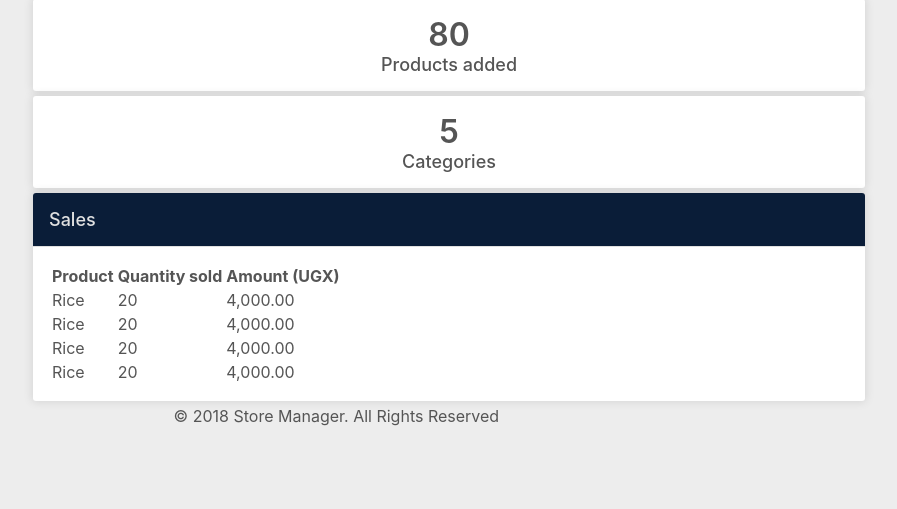
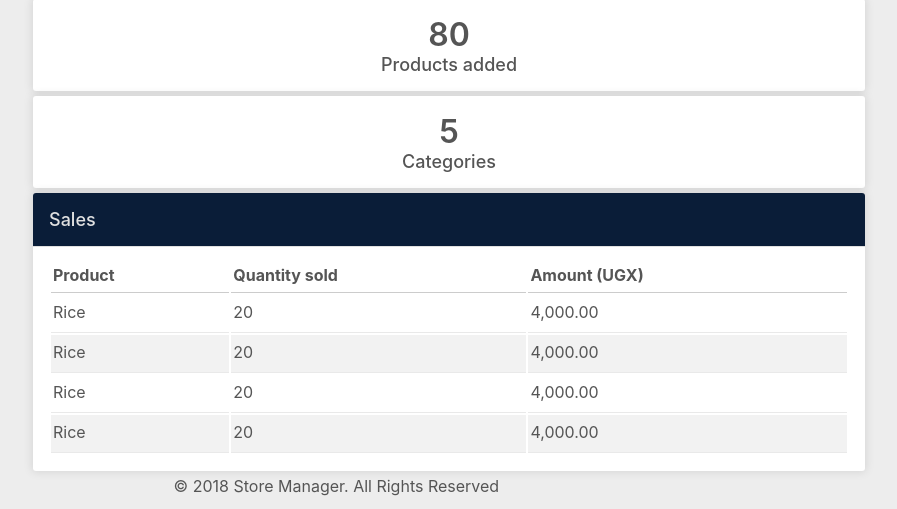
Before and after one commit to Dianawats/store-manager, a Python web app: template UI/templates/admin/index.html in a window 1280 px wide. Shown: the part 291-800 px from the top of the page, without its empty margins (196-1093 px from the left). Run offline with Jinja, Linux system fonts and the light colour scheme; the template is opened without the code that fills it, so the values that code supplies are empty.

Commit message:
update style file [Feature #161111730]

```diff
--- a/UI/static/css/style.css
+++ b/UI/static/css/style.css
@@ -126,3 +126,26 @@
 .card-content-buttons {
 	padding: 20px 0;
 }
+
+table {
+	width: 100%;
+}
+
+table thead {
+	border-bottom: 1px solid #e0e0e0;
+}
+
+table th {
+	text-align: left;
+	padding: 0 2px 7px 2px;
+	border-bottom: 1px solid #ccc;
+}
+
+table tr:nth-child(even) {
+    background-color: #f2f2f2
+}
+
+table td {
+	padding: 7px 2px 10px 2px;
+	border-bottom: 1px solid #e9e9e9;
+}
```
